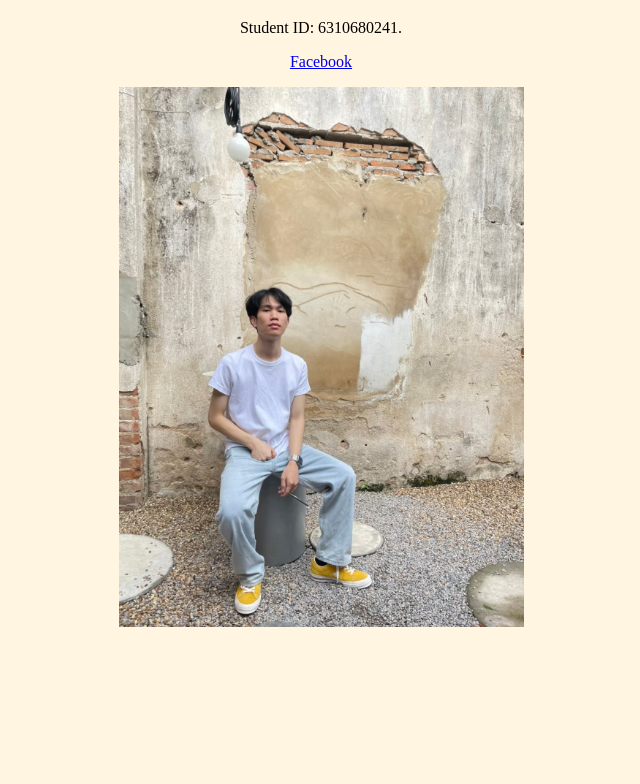
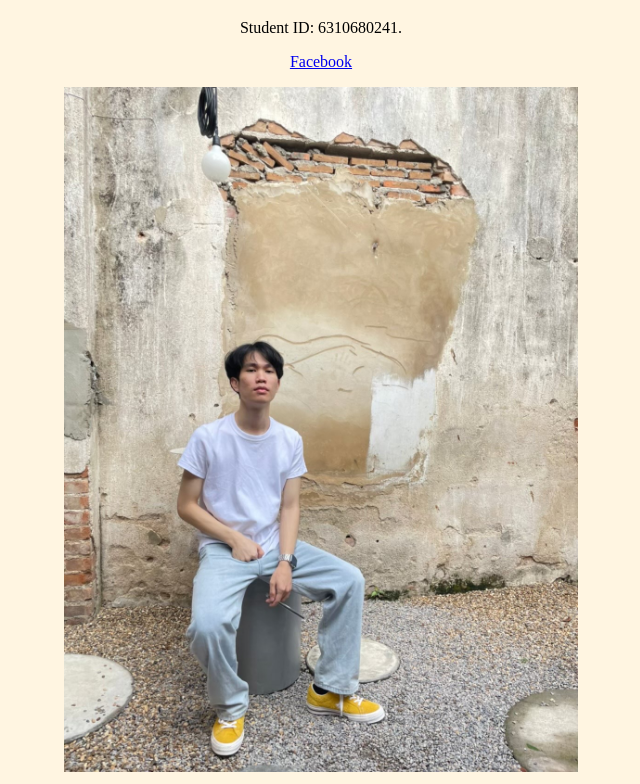
Before and after one commit to 6310680241/6310680241, a plain HTML site: page index.html in a window 1280 px wide. Shown: the part 61-845 px from the top of the page, without its empty margins (319-959 px from the left). Before the commit the page ends 800 px from the top, so only its background shows below. Drawn offline with Linux system fonts and the light colour scheme.

Commit message:
update index

```diff
--- a/index.html
+++ b/index.html
@@ -10,7 +10,7 @@
 	<p>Student ID: 6310680241.<p/>
 	<a href="https://www.facebook.com/pleumii">Facebook<a/>
 	<div>
-		<img src="./mypic.jpeg" alt="Sorachat's picture" width="405" height="540">
+		<img src="./mypic.jpeg" alt="Sorachat's picture" height="685">
 	<div/>
 <div/>
 </body>
```
